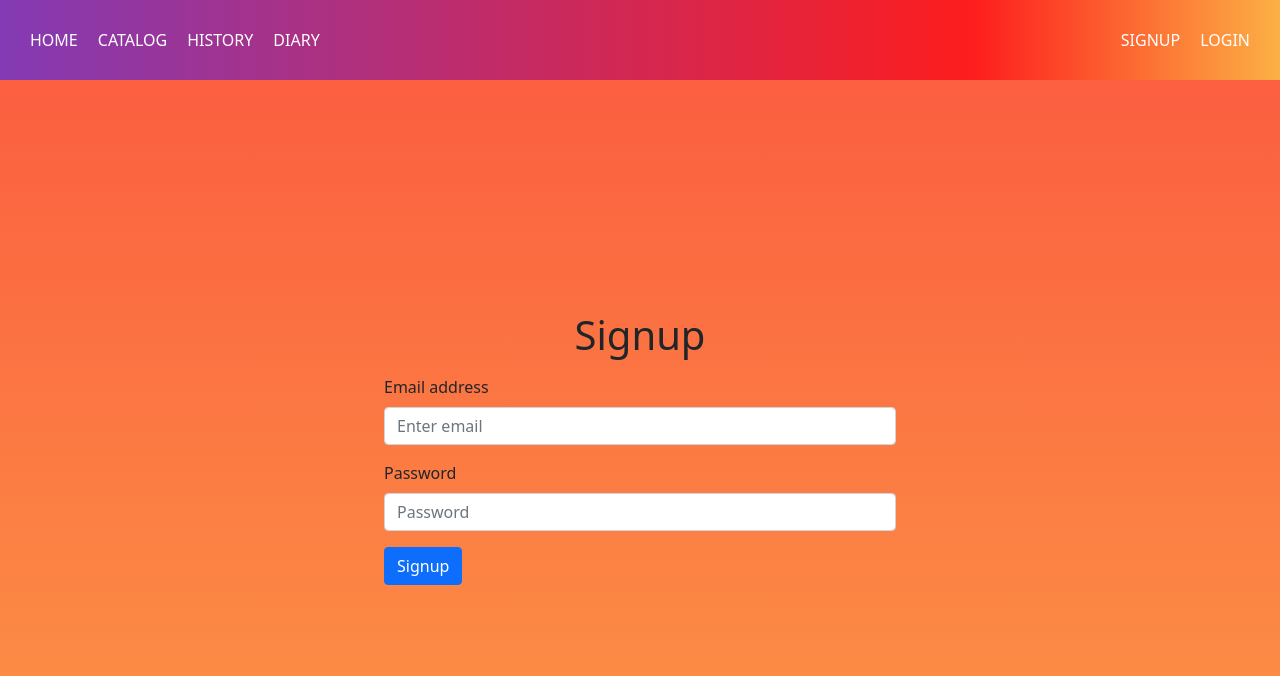
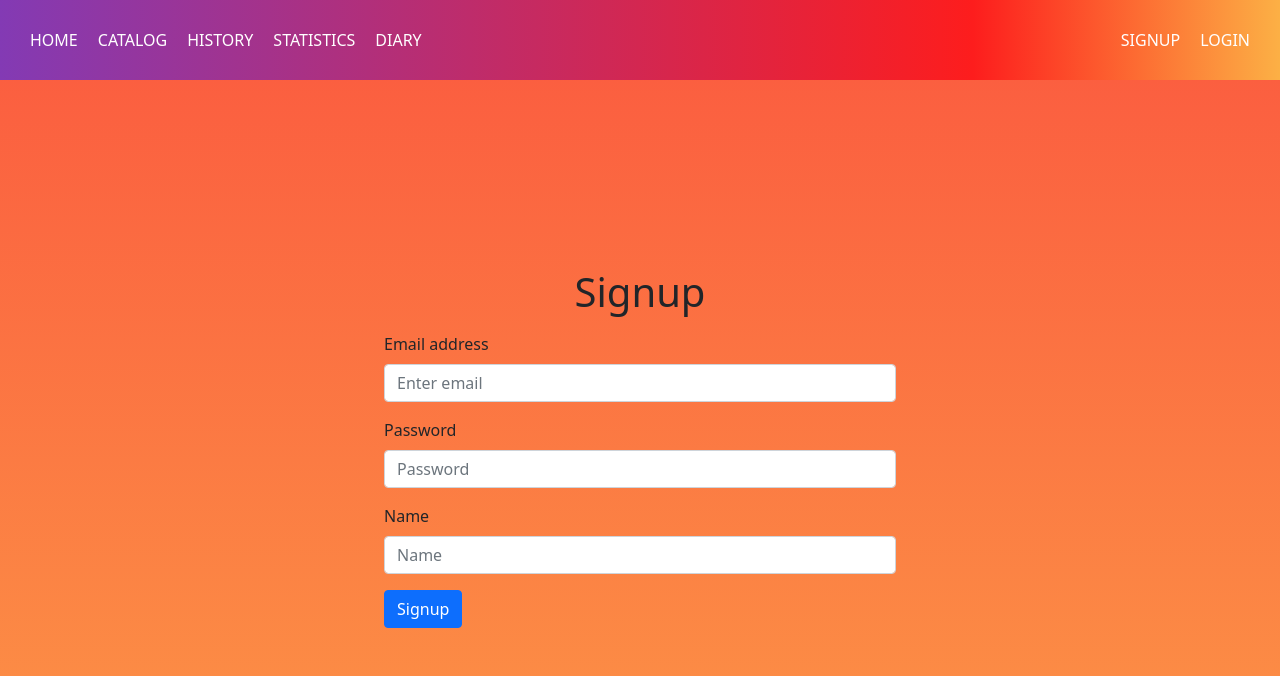
Before and after one commit to Anton-Shvetc/Next-WorkoutDiary-App, a Next.js app: page /signup in a window 1280 px wide. Shown: the top 676 px of the page. Built offline with nearby package versions, Linux system fonts and the light colour scheme; no server answers.

Commit message:
update auth form

```diff
--- a/components/Navbar.tsx
+++ b/components/Navbar.tsx
@@ -10,7 +10,7 @@ const navigation = [
   { id: 2, title: "Catalog", path: "/catalog" },
   { id: 3, title: "History", path: "/history" },
   // { id: 4, title: "My Programs", path: "/my-programs" },
-  // { id: 5, title: "Statistics", path: "/statistics" },
+  { id: 5, title: "Statistics", path: "/statistics" },
   // { id: 6, title: "LogIn", path: "/login" },
   // { id: 7, title: "SignUp", path: "/signup" },
   { id: 8, title: "Diary", path: "/diaryPage" },
--- a/context/AuthContext.tsx
+++ b/context/AuthContext.tsx
@@ -3,12 +3,12 @@ import {
   onAuthStateChanged,
   createUserWithEmailAndPassword,
   signInWithEmailAndPassword,
+  updateProfile,
   signOut,
 } from "firebase/auth";
 import { auth } from "../firebase/firebase";
-import { getFirestore, doc, setDoc} from "firebase/firestore";
+import { getFirestore, doc, setDoc } from "firebase/firestore";
 import { app } from "../firebase/firebase";
-
 
 const AuthContext = createContext<any>({});
 
@@ -24,7 +24,6 @@ export const AuthContextProvider = ({
   const [user, setUser] = useState<any>(null);
   const [loading, setLoading] = useState(true);
 
-
   useEffect(() => {
     const unsubscribe = onAuthStateChanged(auth, (user) => {
       if (user) {
@@ -33,9 +32,8 @@ export const AuthContextProvider = ({
           email: user.email,
           displayName: user.displayName,
         });
-        console.log(user.uid)
-        CreateUser(user.email, user.uid);
-
+        console.log(user.name);
+        // CreateUser(user.email, user.uid);
       } else {
         setUser(null);
       }
@@ -45,22 +43,18 @@ export const AuthContextProvider = ({
     return () => unsubscribe();
   }, []);
 
-  async function CreateUser(email, uid) {
-
-    await setDoc(doc(db, "users", uid), {
-      email: email,
-      name: "test",
-    });
-  }
-
+  // async function CreateUser(email, uid) {
+  //   await setDoc(doc(db, "users", uid), {
+  //     email: email,
+  //     name: name,
+  //   });
+  // }
 
   const signup = (email: string, password: string) => {
     return createUserWithEmailAndPassword(auth, email, password);
   };
 
   const login = (email: string, password: string) => {
-    console.log(auth);
-
 
     return signInWithEmailAndPassword(auth, email, password);
   };
--- a/pages/diaryPage.tsx
+++ b/pages/diaryPage.tsx
@@ -84,8 +84,6 @@ querySnapshot.forEach((doc) => {
 //   },
 // ];
 
-const citiesRef = collection(db, "users");
-console.log(citiesRef)
 
 function DiaryPage() {
 
--- a/pages/signup.tsx
+++ b/pages/signup.tsx
@@ -3,9 +3,8 @@ import { Button, Form } from "react-bootstrap";
 import { useAuth } from "../context/AuthContext";
 import { useRouter } from "next/router";
 
-import { getFirestore } from "firebase/firestore";
+import { getFirestore, setDoc, doc } from "firebase/firestore";
 import { app } from "../firebase/firebase";
-
 
 // Вынести отдельно
 const db = getFirestore(app);
@@ -16,30 +15,34 @@ const Signup = () => {
   const [data, setData] = useState({
     email: "",
     password: "",
+    name: "",
   });
- const router = useRouter();
+
+  if (user) {
+    CreateUser(data.email, data.name, user.uid);
+  }
+
+  const router = useRouter();
   const handleSignup = async (e: any) => {
     e.preventDefault();
 
     try {
-      await signup(data.email, data.password);
-      // db.collection("users").doc(userUid).set({
-      //   email: htmlEmail,
-      //   emailVertified: false,
-      //   name: htmlUser,
-      //   online: false,
-      //   onlock: false,
-      //   password: htmlPass,
-      // });
-       router.push("/diaryPage");
-
+      await signup(data.email, data.password, data.name);
+      // CreateUser(user.email, user.name, user.uid);
+      router.push("/diaryPage");
     } catch (err) {
       console.log(err);
-      alert('Пользователь уже сущетствует')
+      alert("Пользователь уже сущетствует");
     }
 
     console.log(data);
   };
+  async function CreateUser(email, name, uid) {
+    await setDoc(doc(db, "users", uid), {
+      email: email,
+      name: name,
+    });
+  }
 
   return (
     <div
@@ -82,6 +85,21 @@ const Signup = () => {
           />
         </Form.Group>
 
+        <Form.Group className="mb-3" controlId="formBasicPassword">
+          <Form.Label>Name</Form.Label>
+          <Form.Control
+            type="text"
+            placeholder="Name"
+            required
+            onChange={(e: any) =>
+              setData({
+                ...data,
+                name: e.target.value,
+              })
+            }
+            value={data.name}
+          />
+        </Form.Group>
         <Button variant="primary" type="submit">
           Signup
         </Button>
--- a/styles/DiaryItem.module.scss
+++ b/styles/DiaryItem.module.scss
@@ -5,5 +5,5 @@
 
 .diary__info {
     display: flex;
-    margin-right: 10px;
+
 }
```
Also changed, not shown: components/StatisticHeading.tsx (added, +7 -0 lines), components/StatisticItem.tsx (added, +10 -0 lines), pages/statistics.tsx (+6 -1 lines), styles/globals.scss (+0 -114 lines), 1 other file (tests, documents, lock files or other folders).
